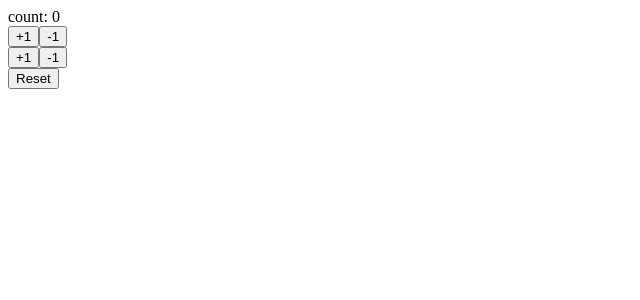
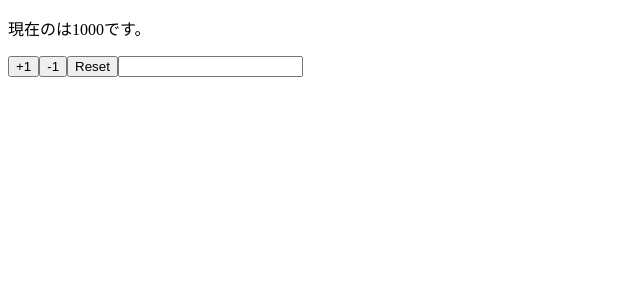
Before and after one commit to amok6from7/react-hooks-sample1, a React (Create React App) app: page / in a window 1280 px wide. Shown: the top 300 px of the page, without its empty margins (0-640 px from the left). Built offline with nearby package versions, Linux system fonts and the light colour scheme.

Commit message:
implement component using multiple states

```diff
--- a/package.json
+++ b/package.json
@@ -8,7 +8,7 @@
     "@testing-library/user-event": "^7.1.2",
     "react": "^16.12.0",
     "react-dom": "^16.12.0",
-    "react-scripts": "3.3.0"
+    "react-scripts": "3.2.0"
   },
   "scripts": {
     "start": "react-scripts start",
--- a/src/App.js
+++ b/src/App.js
@@ -1,30 +1,28 @@
 import React, { useState } from 'react';
 
-const App = () => {
-  const [count, setCount] = useState(0);
-  const increment = () => setCount(count + 1);
-  const decrement = () => setCount(count - 1);
+const App = props => {
+  const [name, setName] = useState(props.name);
+  const [price, setPrice] = useState(props.price);
 
-  const increment2 = () => setCount(previousCount => previousCount + 1);
-  const decrement2 = () => setCount(previousCount => previousCount - 1);
+  const reset = () => {
+    setPrice(props.price);
+    setName(props.name);
+  }
 
-  const reset = () => setCount(0);
   return (
     <>
-      <div>count: {count}</div>
-      <div>
-        <button onClick={increment}>+1</button>
-        <button onClick={decrement}>-1</button>
-      </div>
-      <div>
-        <button onClick={increment2}>+1</button>
-        <button onClick={decrement2}>-1</button>
-      </div>
-      <div>
-        <button onClick={reset}>Reset</button>
-      </div>
+      <p>現在の{name}は{price}です。</p>
+      <button onClick={() => setPrice(price + 1)}>+1</button>
+      <button onClick={() => setPrice(price - 1)}>-1</button>
+      <button onClick={reset}>Reset</button>
+      <input value={name} onChange={e => setName(e.target.value)} />
     </>
   );
 }
 
+App.defaultProps = {
+    name: '',
+    price: 1000
+}
+
 export default App;
```
Also changed, not shown: 1 other file (tests, documents, lock files or other folders).
